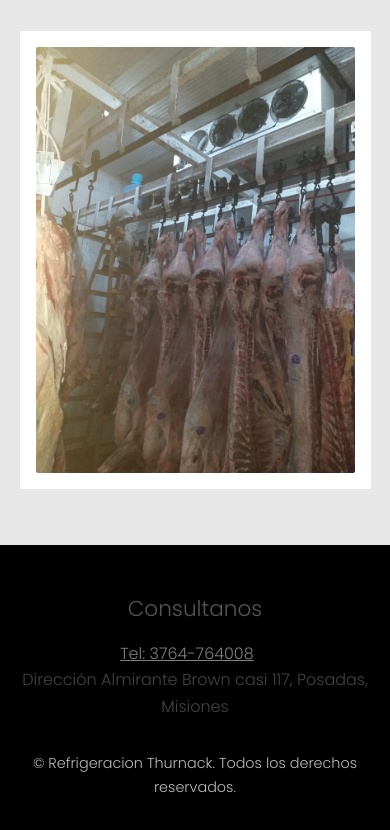
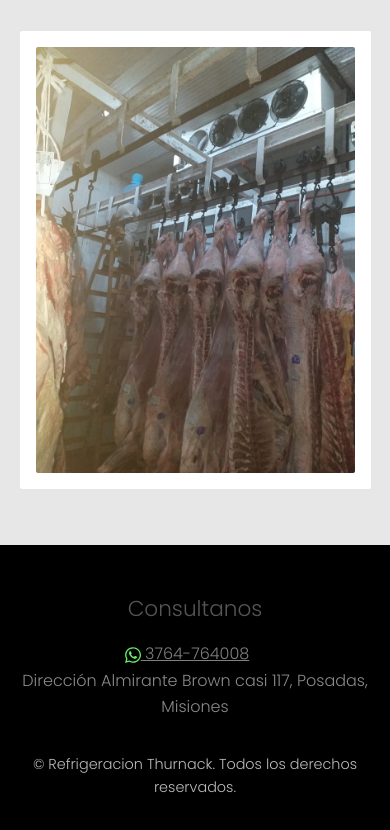
Before and after one commit to test-1985/test-1985.github.io, a plain HTML site: page index.html in a window 390 px wide. Shown: the part 8061-8891 px from the top of the page. Drawn offline with Linux system fonts and the light colour scheme.

Commit message:
Updated phone anchors to use whatsapp api

```diff
--- a/assets/css/main.css
+++ b/assets/css/main.css
@@ -1214,6 +1214,15 @@ header p {
     padding: 0;
     text-align: center;
 }
+
+footer a img{
+    position: relative;
+    top: 5px;
+}
+
+#footer .icons li{
+    color: rgb(139, 137, 137);
+}
 @media screen and (max-width: 736px) {
     #footer {
         padding: 3rem 0 1rem 0;
--- a/index.html
+++ b/index.html
@@ -36,8 +36,9 @@
 
 			<div id="contact-intro">
 				<p>Consulta horarios y precios:</p>
-				<a href="tel:+54-376-476-4008">
-					<img src="images/whatsappgreen.svg" width="32" alt=""> 3764-764008</a>
+				<a href="https://api.whatsapp.com/send?phone=543764764008">
+					<img src="images/whatsappgreen.svg" width="32" alt=""> 3764-764008
+				</a>
 			</div>
 		</div>
 	</section>
@@ -161,7 +162,11 @@
 		<div class="container">
 			<h3>Consultanos</h3>
 			<ul class="icons">
-				<li><a href="tel:+54-376-476-4008">Tel: 3764-764008</a></li>
+				<li>
+					<a href="https://api.whatsapp.com/send?phone=543764764008"> <img src="images/whatsappgreen.svg"
+							width="16" alt=""> 3764-764008
+					</a>
+				</li>
 				<!--<li><a href="mailto:email@fakeemail.com">email@fakeemail.com</a></li>-->
 				<li>Dirección Almirante Brown casi 117, Posadas, Misiones</li>
 			</ul>
```
